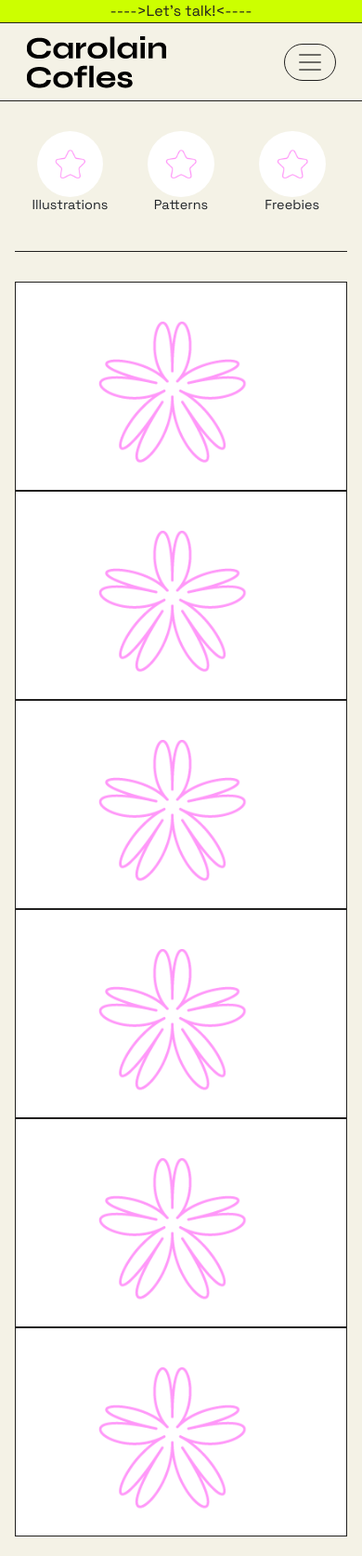
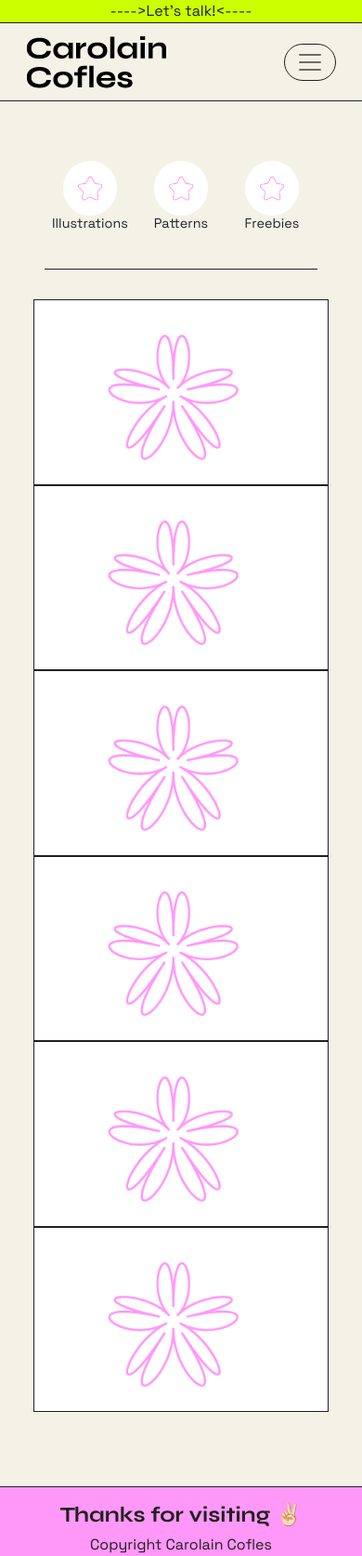
Before and after one commit to CarolainCofles/PortafolioCC, a plain HTML site: page html/shop.html in a window 390 px wide. Shown: the top 1674 px of the page at 93% size. Drawn offline with nearby package versions, Linux system fonts and the light colour scheme.

Commit message:
Segunda entrega del proyecto final

```diff
--- a/css/style.css
+++ b/css/style.css
@@ -119,7 +119,7 @@ footer{
 main{
     grid-area: main;
     border-bottom:#21201F solid 1px;
-    padding: 4%;
+    padding: 3rem;
     min-height: 500px;
 }
 
@@ -142,13 +142,22 @@ main{
 }
 
 #instagram_feed{
+    width: 100%;
     height: 200px;
-    margin-top: 2%;
-    padding: 2% 0;
     text-align: center;
-    border: 1px solid #21201F;
+    overflow: hidden;
 }
 
+#instagram_feed img {
+width: 200px;
+height: 200px;
+object-fit: cover;
+}
+
+.container{
+    min-width: 100%;
+    padding: 0%;
+}
 
 /*------------------------------------------------ABOUT------------------------------------------------*/
 
@@ -411,9 +420,6 @@ h2{
     font-family: 'Syne', sans-serif;
     font-weight: 700;
 }
-
-/*------------------------------HEADER------------------------------*/
-
 
 /*------------------------------FOOTER------------------------------*/
 footer{
--- a/html/shop.html
+++ b/html/shop.html
@@ -46,24 +46,26 @@
                 <section class="categories">
                     <div class="shop_card">
                         <img src="../imgs/shop_categorie_one.png" alt="">
-                        <h4>Illustrations</h4>
+                        <h4 class="product_categories_name">Illustrations</h4>
                     </div>
                     <div class="shop_card">
                         <img src="../imgs/shop_categorie_one.png" alt="">
-                        <h4>Patterns</h4>
+                        <h4 class="product_categories_name">Patterns</h4>
                     </div>
                     <div class="shop_card">
                         <img src="../imgs/shop_categorie_one.png" alt="">
-                        <h4>Freebies</h4>
+                        <h4 class="product_categories_name">Freebies</h4>
                     </div>
                 </section>
-                <section class="products">
-                    <div class="product_card"><a href=""><img src="../imgs/product_one.png" alt=""></a></div>
-                    <div class="product_card"><a href=""><img src="../imgs/product_one.png" alt=""></a></div>
-                    <div class="product_card"><a href=""><img src="../imgs/product_one.png" alt=""></a></div>
-                    <div class="product_card"><a href=""><img src="../imgs/product_one.png" alt=""></a></div>
-                    <div class="product_card"><a href=""><img src="../imgs/product_one.png" alt=""></a></div>
-                    <div class="product_card"><a href=""><img src="../imgs/product_one.png" alt=""></a></div>
+                <section id="gallery" class="container">
+                    <div class="row">
+                        <div class="col-lg-4 col-md-6 col-sm-12" class="product" data-aos="fade-up"> <a href=""><img src="../imgs/product_one.png" alt="GalleryImg"></a></div>
+                        <div class="col-lg-4 col-md-6 col-sm-12" class="product" data-aos="fade-up"> <a href=""><img src="../imgs/product_one.png"" alt="GalleryImg"></a></div>
+                        <div class="col-lg-4 col-md-6 col-sm-12" class="product" data-aos="fade-up"> <a href=""><img src="../imgs/product_one.png"" alt="GalleryImg"></a></div>
+                        <div class="col-lg-4 col-md-6 col-sm-12" class="product" data-aos="fade-up"> <a href=""><img src="../imgs/product_one.png"" alt="GalleryImg"></a></div>
+                        <div class="col-lg-4 col-md-6 col-sm-12" class="product" data-aos="fade-up"> <a href=""><img src="../imgs/product_one.png"" alt="GalleryImg"></a></div>
+                        <div class="col-lg-4 col-md-6 col-sm-12" class="product" data-aos="fade-up"> <a href=""><img src="../imgs/product_one.png"" alt="GalleryImg"></a></div>
+                    </div>
                 </section>
         </main>
         <footer>
```
Also changed, not shown: index.html (+12 -2 lines).
